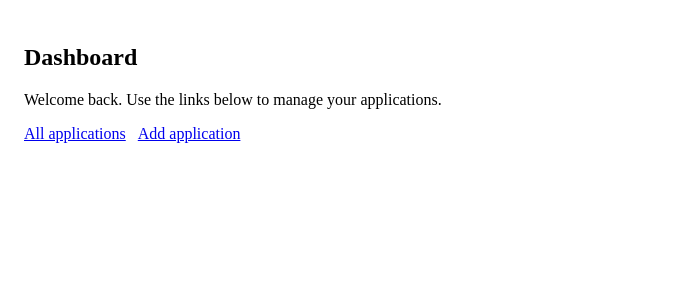
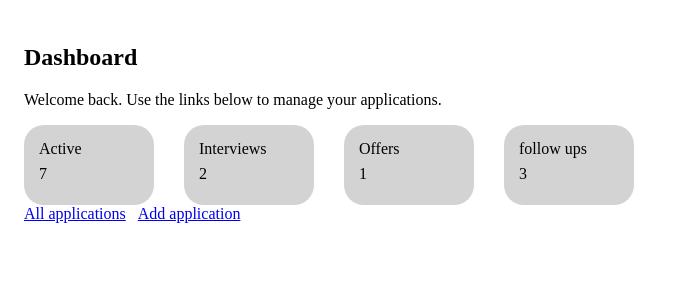
Before and after one commit to GIT-GHOSTED/GG-Front-End, a React (Vite) app: page /dashboard in a window 1280 px wide. Shown: the top 300 px of the page, without its empty margins (0-673 px from the left). Built offline with nearby package versions, Linux system fonts and the light colour scheme; the HTML template or start-up script is replaced by a standard one.

Commit message:
ADD a new css file; Dashboard.css. ADD a component that displays informatiopn based off of users applications.

```diff
--- a/src/App.jsx
+++ b/src/App.jsx
@@ -1,5 +1,5 @@
 import { Routes, Route } from "react-router-dom";
-import Dashboard from "./components/Dashboard";
+import Dashboard from "./components/Dashboard/Dashboard";
 
 export default function App() {
   return (
--- /dev/null
+++ b/src/components/Dashboard/Dashboard.css
@@ -0,0 +1,17 @@
+.dataBox {
+  display: grid;
+  border-radius: 20px;
+  background-color: lightgray;
+  width: 100px;
+  height: 50px;
+  padding: 15px;
+}
+
+.dataBox > p {
+  margin: 0px;
+}
+
+.appDetails {
+  display: flex;
+  gap: 30px;
+}
--- a/src/components/Dashboard.jsx
+++ b/src/components/Dashboard/Dashboard.jsx
@@ -1,4 +1,5 @@
 import { Link } from "react-router-dom";
+import "./Dashboard.css";
 
 export default function Dashboard() {
   // Rendering the dashboard container.
@@ -9,6 +10,13 @@ export default function Dashboard() {
 
       {/* Showing a short instruction for the user. */}
       <p>Welcome back. Use the links below to manage your applications.</p>
+
+      <section className="appDetails">
+        <DataBox number={7} tag={"Active"} />
+        <DataBox number={2} tag={"Interviews"} />
+        <DataBox number={1} tag={"Offers"} />
+        <DataBox number={3} tag={"follow ups"} />
+      </section>
 
       {/* Rendering quick navigation links for application actions. */}
       <div style={{ display: "flex", gap: "0.75rem" }}>
@@ -21,3 +29,12 @@ export default function Dashboard() {
     </section>
   );
 }
+
+function DataBox({ number, tag }) {
+  return (
+    <section className="dataBox">
+      <p>{tag}</p>
+      <p>{number}</p>
+    </section>
+  );
+}
```
